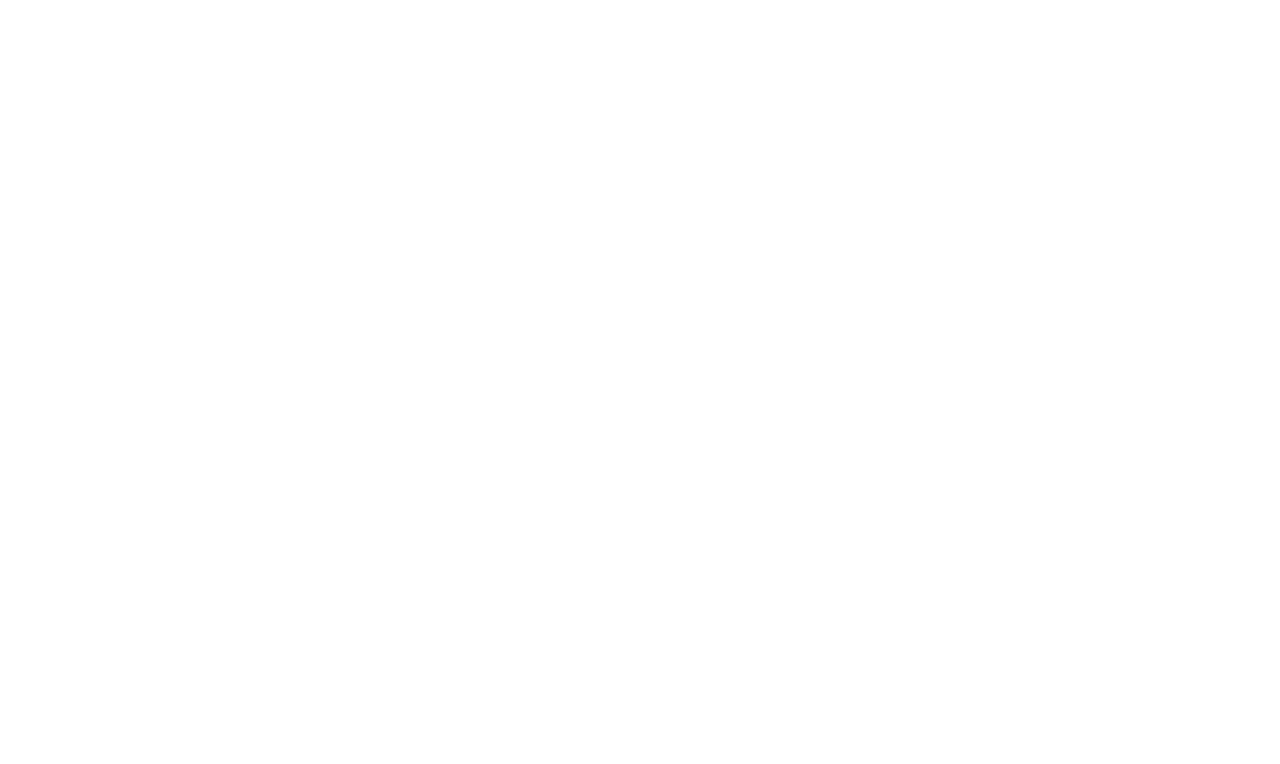
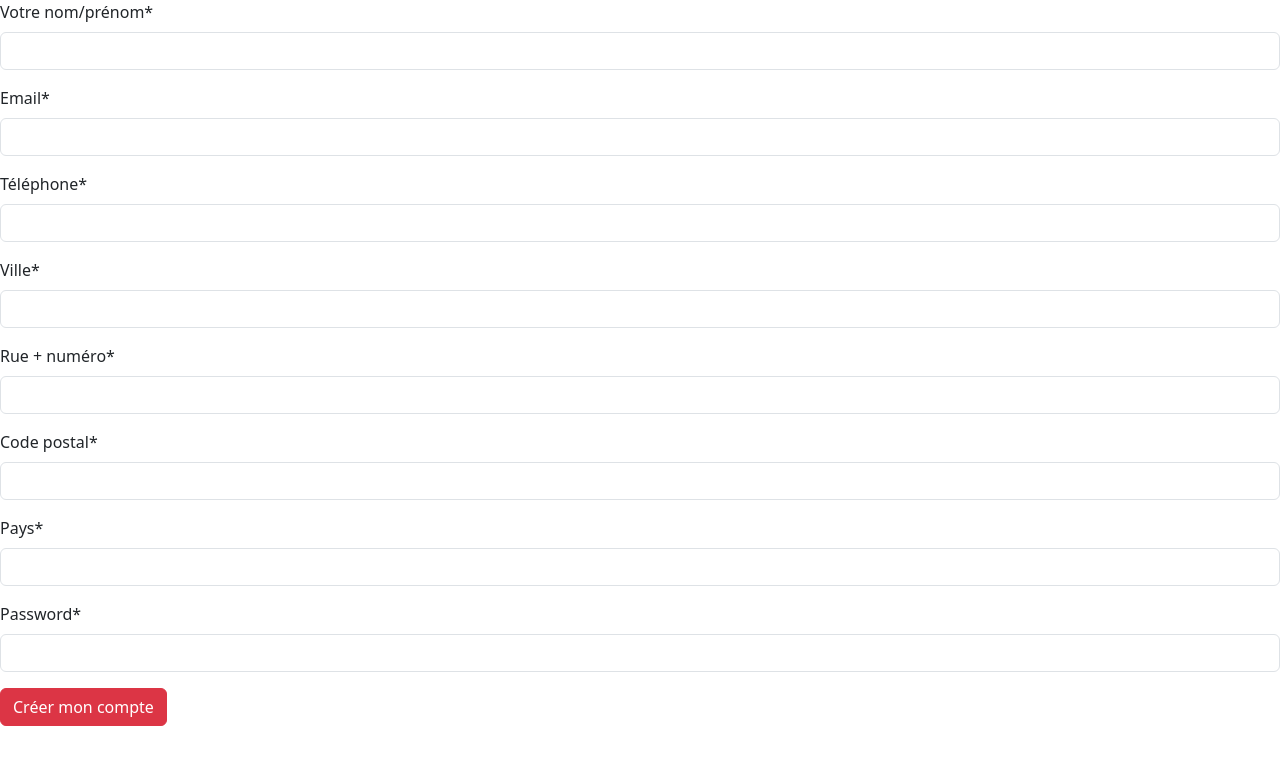
Before and after one commit to Randi-Dcht/example-FullStack-python-react_typescript, a React (Vite) app in the folder frontend-app/: page /signup in a window 1280 px wide. Before the commit this address had no page. Shown: the top 764 px of the page. Built offline with nearby package versions, Linux system fonts and the light colour scheme.

Commit message:
add signup page + input/select form

```diff
--- a/frontend-app/package.json
+++ b/frontend-app/package.json
@@ -10,13 +10,16 @@
     "preview": "vite preview"
   },
   "dependencies": {
+    "@hookform/resolvers": "^3.9.1",
     "@tanstack/react-query": "^5.62.1",
     "axios": "^1.7.7",
     "bootstrap": "^5.3.3",
     "react": "^18.3.1",
+    "react-bootstrap": "^2.10.6",
     "react-dom": "^18.3.1",
     "react-hook-form": "^7.53.2",
-    "react-router-dom": "^6.28.0"
+    "react-router-dom": "^6.28.0",
+    "yup": "^1.5.0"
   },
   "devDependencies": {
     "@eslint/js": "^9.13.0",
--- a/frontend-app/src/App.tsx
+++ b/frontend-app/src/App.tsx
@@ -1,6 +1,7 @@
 import HomePage from "./pages/root/HomePage.tsx";
 import {Route, Routes} from "react-router-dom";
 import LoginPage from "./pages/root/LoginPage.tsx";
+import SignUpPage from "./pages/users/SignUpPage.tsx";
 
 function App()
 {
@@ -9,6 +10,7 @@
       <Routes>
             <Route path="/" element={<HomePage />}/>
             <Route path="/login" element={<LoginPage />}/>
+            <Route path={"/signup"} element={<SignUpPage />}/>
       </Routes>
     </>
   )
--- /dev/null
+++ b/frontend-app/src/components/form/InputForm.tsx
@@ -0,0 +1,29 @@
+import {Form} from "react-bootstrap";
+import {Control, Controller, FieldValues} from "react-hook-form";
+
+
+
+interface  InputFormProps {
+    name: string;
+    label: string;
+    type: string;
+    required: boolean;
+    control: Control<FieldValues> | undefined;
+}
+
+
+export const InputForm = (props : InputFormProps) => {
+    return (
+        <Controller
+            name={props.name}
+            control={props.control}
+            render={({field, fieldState}) => {
+                return <Form.Group>
+                    <Form.Label>{props.label}</Form.Label>
+                    <Form.Control type={props.type} value={field.value} onChange={field.onChange} required={props.required}/>
+                    <p style={{color: 'red'}}>{fieldState.error?.message}</p>
+                </Form.Group>
+            }}
+        />
+    );
+}
--- /dev/null
+++ b/frontend-app/src/components/form/SelectForm.tsx
@@ -0,0 +1,33 @@
+import {Form} from "react-bootstrap";
+import {Control, Controller,  FieldValues} from "react-hook-form";
+
+
+interface  SelectFormProps {
+    name: string;
+    label: string;
+    control: Control<FieldValues>;
+    options: ArrayLike<[string, string]>;
+}
+
+
+export const SelectForm = (props : SelectFormProps) => {
+    return (
+        <Controller
+            name={props.name}
+            control={props.control}
+            render={({field, fieldState}) => {
+                return <Form.Group>
+                    <Form.Label>{props.label}</Form.Label>
+                    <Form.Select value={field.value} onChange={field.onChange}>
+                        {
+                            Object.entries(props.options).map(([key, value]) => {
+                                return <option key={key} value={value}>{value}</option>
+                            })
+                        }
+                    </Form.Select>
+                    <p style={{color: 'red'}}>{fieldState.error?.message}</p>
+                </Form.Group>
+            }}
+        />
+    );
+}
--- a/frontend-app/src/main.tsx
+++ b/frontend-app/src/main.tsx
@@ -4,6 +4,7 @@
 import './styles/index.css'
 import {QueryClient, QueryClientProvider} from '@tanstack/react-query';
 import { BrowserRouter } from 'react-router-dom';
+import 'bootstrap/dist/css/bootstrap.min.css';
 
 
 const root = ReactDOM.createRoot(document.getElementById('root') as HTMLElement);
--- /dev/null
+++ b/frontend-app/src/pages/users/SignUpPage.tsx
@@ -0,0 +1,89 @@
+import {Button, Form} from "react-bootstrap";
+import {useCallback} from "react";
+import {FieldValues, useForm} from "react-hook-form";
+import {useMutation, useQueryClient} from "@tanstack/react-query";
+import {InputForm} from "../../components/form/InputForm.tsx";
+import {signup} from "../../api.ts";
+
+
+
+export default function SignUpPage()
+{
+/*
+    const schema = yup.object().shape(
+        {
+            username: yup.string()
+                .required("votre nom/prénom est obligatoire")
+                .min(5, "très court"),
+            email: yup.string()
+                .email("Email invalide")
+                .required("Email est obligatoire"),
+            phone: yup.string()
+                .required("Téléphone est obligatoire")
+                .matches(
+                    /^((\\+[1-9]{1,4}[ \\-]*)|(\\([0-9]{2,3}\\)[ \\-]*)|([0-9]{2,4})[ \\-]*)*?[0-9]{3,4}?[ \\-]*[0-9]{3,4}?$/,
+                    {
+                        message: "Numéro invalide",
+                        excludeEmptyString: false,
+                    }
+                ),
+            city: yup.string()
+                .required("Champ obligatoire"),
+            street: yup.string()
+                .required("Champ obligatoire"),
+            country: yup.string()
+                .required("Champ obligatoire"),
+            postal_code: yup.number()
+                .min(1000, "Code postal invalide")
+                .required("Champ obligatoire"),
+            password: yup.string()
+                .required("Password is mandatory")
+                .matches(/([0-9])/, "At least one integer")
+                .min(8, "Password must be larger than 8 characters")
+                .max(50, "Password must be smaller than 50 characters"),
+        });
+*/
+    const {handleSubmit, control} = useForm({
+        mode: "onBlur",
+        //resolver: yupResolver(schema),
+    })
+
+    //const navigate = useNavigate()
+    const client = useQueryClient();
+
+    const mutation = useMutation({
+        mutationFn: signup,
+        onSuccess: async () => {
+            client.invalidateQueries({queryKey: ['register']}).then(r => console.log(r))
+        }
+    })
+
+    const onSubmit= useCallback((values: FieldValues) => {
+        mutation.mutate({
+            'username': values.username,
+            'password': values.password,
+            'email': values.email,
+            'postal_code': values.postal_code,
+            'city': values.city,
+            'street': values.street,
+            'country': values.country,
+            'phone': values.phone
+        });
+    }, [mutation]);
+    return (
+        <div>
+            <Form onSubmit={handleSubmit(onSubmit)}>
+                <InputForm  required={true} type="text" name="username" label="Votre nom/prénom*" control={control}/>
+                <InputForm  required={true} type="text" name="email" label="Email*" control={control}/>
+                <InputForm  required={true} type="text" name="phone" label="Téléphone*" control={control}/>
+                <InputForm  required={true} type="text" name="city" label="Ville*" control={control}/>
+                <InputForm  required={true} type="text" name="street" label="Rue + numéro*" control={control}/>
+                <InputForm  required={true} type="number" name="postal_code" label="Code postal*" control={control}/>
+                <InputForm  required={true} type="text" name="country" label="Pays*" control={control}/>
+                <InputForm  required={true} type="password" name="password" label="Password*" control={control}/>
+                <Button variant="danger" type="submit">Créer mon compte</Button>
+            </Form>
+        </div>
+
+    );
+}
```
Also changed, not shown: 2 other files (tests, documents, lock files or other folders).
